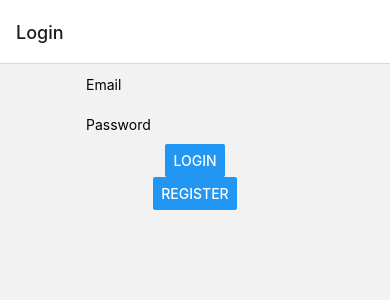
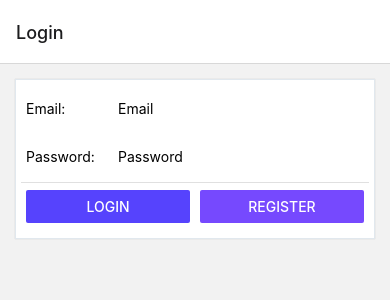
Before and after one commit to m1chaelg/SpaceBook, a React Native app: screen /Login in a window 390 px wide. Shown: the top 300 px of the page. Built offline with nearby package versions, Linux system fonts and the light colour scheme.

Commit message:
Implemented all styling

```diff
--- a/screens/Drafts.js
+++ b/screens/Drafts.js
@@ -2,6 +2,7 @@ import React, { Component } from 'react';
 import { Text, View, Button, ActivityIndicator, SafeAreaView, ScrollView, FlatList, TextInput } from 'react-native';
 import AsyncStorage from '@react-native-async-storage/async-storage';
 import { Card } from 'react-native-elements';
+import styles from '../style/Styles';
 
 class DraftsScreen extends Component {
   constructor(props) {
@@ -31,35 +32,36 @@ class DraftsScreen extends Component {
     return (
       <Card containerStyle={{ padding: 5 }}>
         <TextInput
-          style={{height: 40}}
+          style={styles.textInput}
           value={this.state.drafts[index]}
+          multiline
+          numberOfLines={4}
           onChangeText={(value) => this.editDraft(value, index)}
         />
-        <Card.Divider />
+        <Card.Divider style={styles.cardDivider}/>
+        <View style={styles.horizontalContainer}>
+        <View style={styles.buttonContainer}>
+        <Button
+          title="Post draft"
+          onPress={() => {this.newPost(this.state.drafts[index]); this.forceUpdate()}}
+          color="#5643fd"
+        />
+        </View>
+        <View style={styles.buttonContainer}>
         <Button
           title="Save Edit"
-          style={{
-            width: '300',
-            alignItems: 'right',
-          }}
           onPress={() => {this.saveDrafts();}}
+          color="#7649fe"
         />
-        <Button
-          title="Post draft"
-          style={{
-            width: '300',
-            alignItems: 'right',
-          }}
-          onPress={() => {this.newPost(this.state.drafts[index]); this.forceUpdate()}}
-        />
+        </View>
+        <View style={styles.buttonContainer}>
         <Button
           title="Delete draft"
-          style={{
-            width: '300',
-            alignItems: 'right',
-          }}
           onPress={() => this.deleteDraft(this.state.drafts[index]).then(() => this.saveDrafts())}
+          color="#ba1e68"
         />
+        </View>
+        </View>
       </Card>
     );
   };
@@ -133,9 +135,7 @@ class DraftsScreen extends Component {
             <FlatList
               data={this.state.drafts}
               ListHeaderComponent={() => (
-                <Text style={{ fontSize: 30, textAlign: 'center', marginTop: 20, fontWeight: 'bold', textDecorationLine: 'underline' }}>
-                  Drafts
-                </Text>
+                <Text style={styles.cardTitle}>Drafts</Text>
               )}
               renderItem={({item, index}) => this.postCard(item.item, index)}
               keyExtractor={(item, index) => index}
--- a/screens/Login.js
+++ b/screens/Login.js
@@ -1,6 +1,8 @@
 import React, {useState, useEffect} from 'react';
-import {Button, View, TextInput} from 'react-native';
+import {Button, View, TextInput, SafeAreaView, Text} from 'react-native';
 import AsyncStorage from '@react-native-async-storage/async-storage';
+import { Card } from 'react-native-elements';
+import styles from '../style/Styles';
 
 export default function LoginScreen({navigation}) {
   const [email, setEmail] = useState('');
@@ -41,14 +43,26 @@ export default function LoginScreen({navigation}) {
   };
 
   return (
-    <View style={{flex: 1, alignItems: 'center', justifyContent: ''}}>
-
+    <SafeAreaView style={styles.safeAreaView}>
+        <Card containerStyle={{padding: 5}}>
+        <View style={styles.horizontalContainer}>
+        <View style={styles.textContainer}>
+        <Text>Email:</Text>
+        </View>
+        <View style={styles.textContainer2}>
         <TextInput
           style={{height: 40}}
           placeholder="Email"
           onChangeText={(value) => setEmail(value)}
           value={email}
         />
+        </View>
+        </View>
+        <View style={styles.horizontalContainer}>
+        <View style={styles.textContainer}>
+        <Text>Password:</Text>
+        </View>
+        <View style={styles.textContainer2}>
         <TextInput
           style={{height: 40}}
           placeholder="Password"
@@ -56,17 +70,26 @@ export default function LoginScreen({navigation}) {
           value={password}
           secureTextEntry='true'
         />
-
+        </View>
+        </View>
+        <Card.Divider style={styles.cardDivider} />
+        <View style={styles.horizontalContainer}>
+        <View style={styles.buttonContainer}>
         <Button
           title="Login"
           onPress={() => handleLogin()}
+          color="#5643fd"
         />
-
+        </View>
+        <View style={styles.buttonContainer}>
         <Button
           title="Register"
           onPress={() => navigation.navigate('Register')}
+          color="#7649fe"
         />
-
         </View>
+        </View>
+        </Card>
+        </SafeAreaView>
   );
 }
--- a/screens/Posts.js
+++ b/screens/Posts.js
@@ -224,7 +224,7 @@ class PostsScreen extends Component {
           <SafeAreaView style={styles.safeAreaView}>
             <Card containerStyle={{padding: 5}}>
               <Card.Title style={styles.wallPost}>Post something:</Card.Title>
-              <Card.Divider />
+              <Card.Divider style={styles.cardDivider}/>
               <TextInput
                 style={styles.textInput}
                 onChangeText={(newPost) => this.setState({newPost})}
--- a/screens/Register.js
+++ b/screens/Register.js
@@ -1,5 +1,7 @@
 import React, {useState} from 'react';
-import {Text, TextInput, View, Button} from 'react-native';
+import {Text, TextInput, SafeAreaView, Button, View} from 'react-native';
+import { Card } from 'react-native-elements';
+import styles from '../style/Styles';
 
 const RegisterScreen = ({navigation}) => {
   const [firstName, setFirst] = useState('');
@@ -40,7 +42,8 @@ const RegisterScreen = ({navigation}) => {
   };
 
   return (
-    <View style={{padding: 10}}>
+    <SafeAreaView style={styles.safeAreaView}>
+      <Card containerStyle={{padding: 5}}>
       <TextInput
         style={{height: 40}}
         placeholder="First name"
@@ -66,12 +69,17 @@ const RegisterScreen = ({navigation}) => {
         value={password}
         secureTextEntry='true'
       />
+      <Card.Divider style={styles.cardDivider} />
+      <View style={styles.centralButton}>
       <Button
         title={regBtn}
         onPress={() => register()}
+        color="#5643fd"
       />
+      </View>
       <Text>{status}</Text>
-    </View>
+      </Card>
+      </SafeAreaView>
   );
 };
 
```
Lines whose indentation alone changed are shown as unchanged.
